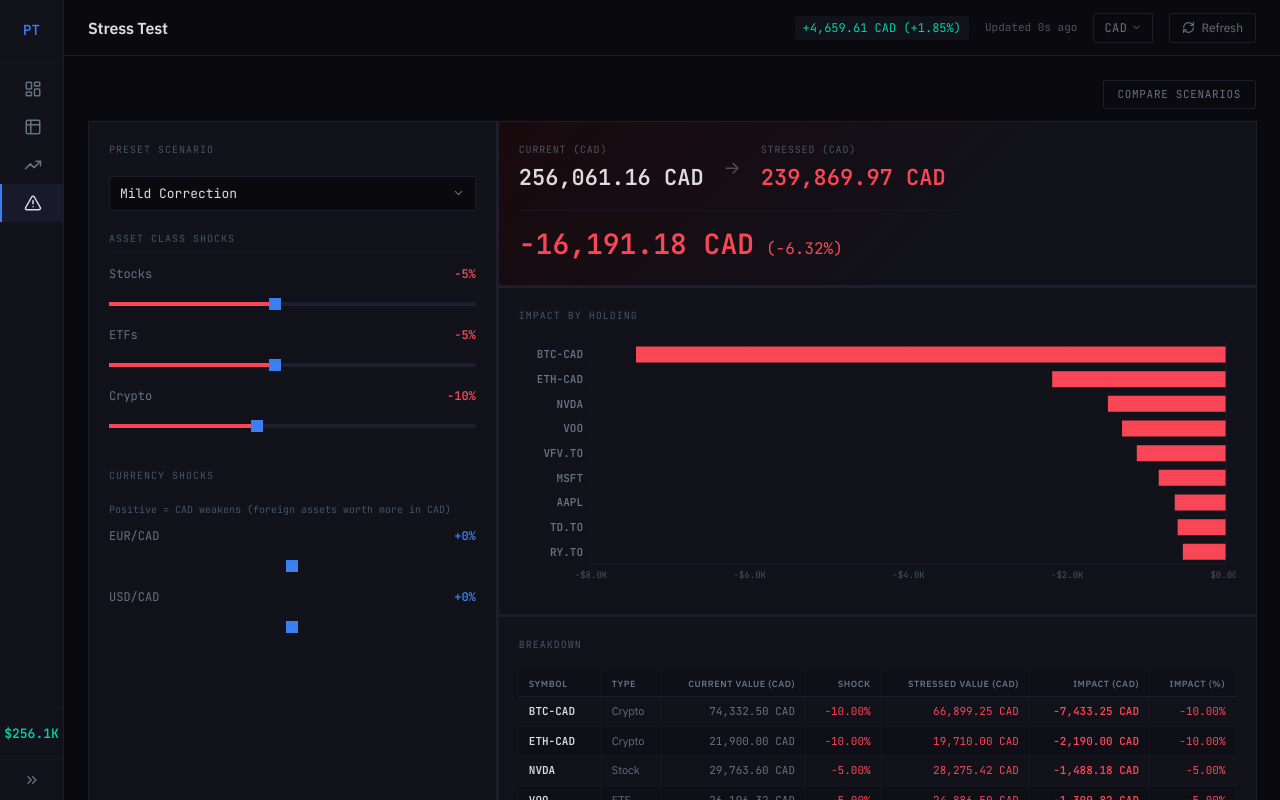
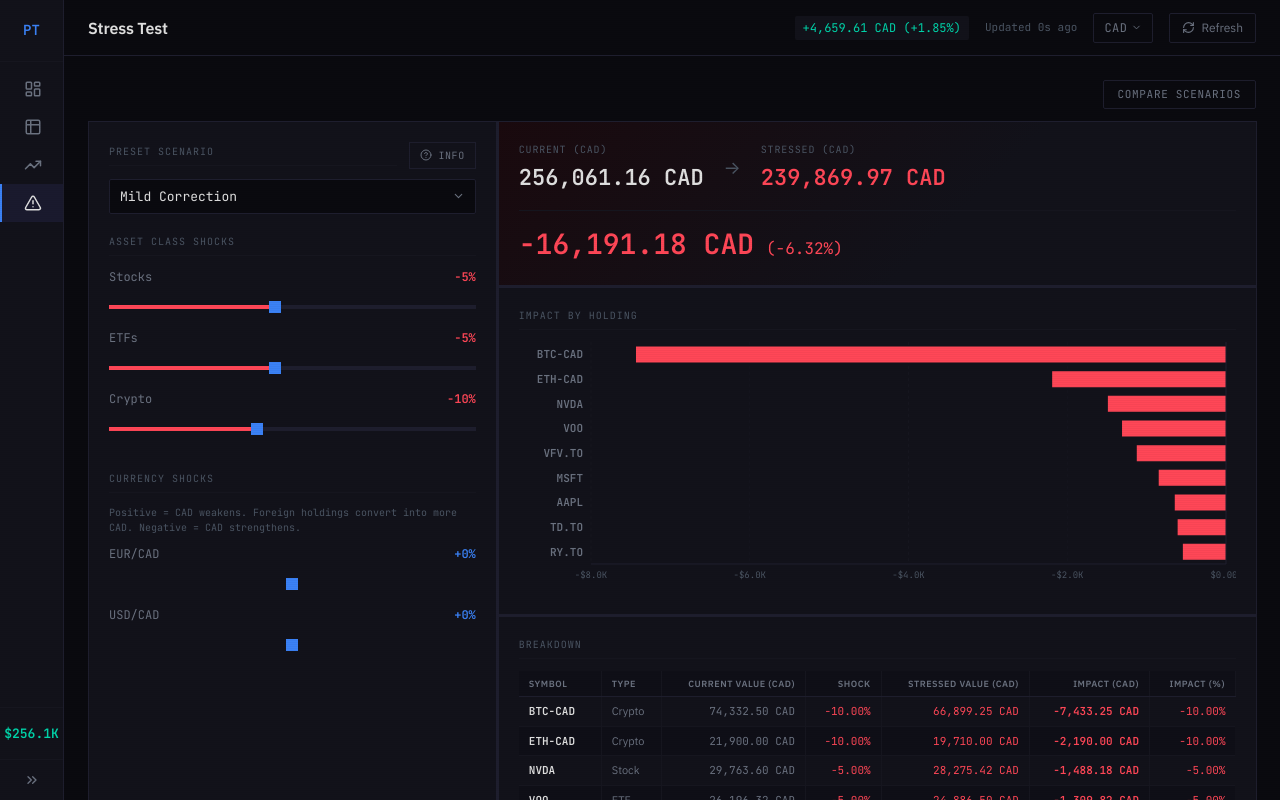
Before and after one commit to GitError/portfolio-tracker, a React (Vite) app: page /stress in a window 1280 px wide. Built offline with nearby package versions, Linux system fonts and the light colour scheme.

Commit message:
feat: add stress scenario info modal

```diff
--- a/src/components/StressTest.tsx
+++ b/src/components/StressTest.tsx
@@ -10,13 +10,20 @@ import {
   Cell,
   ReferenceLine,
 } from 'recharts';
+import { HelpCircle } from 'lucide-react';
 import { usePortfolio } from '../hooks/usePortfolio';
 import { useStressTest } from '../hooks/useStressTest';
-import { createPresetScenarios, fxShockKey, ASSET_TYPE_CONFIG } from '../lib/constants';
+import {
+  createPresetScenarioInfo,
+  createPresetScenarios,
+  fxShockKey,
+  ASSET_TYPE_CONFIG,
+} from '../lib/constants';
 import { formatCurrency, formatPercent, formatCompact } from '../lib/format';
 import { pnlColor } from '../lib/colors';
 import { EmptyState } from './ui/EmptyState';
 import { Select } from './ui/Select';
+import { StressTestInfo } from './StressTestInfo';
 import type { StressScenario } from '../types/portfolio';
 
 // ─── Shock state keyed as the scenario.shocks keys ───────────────────────────
@@ -193,6 +200,7 @@ export function StressTest() {
   const { portfolio, holdings } = usePortfolio();
   const { result, loading, runTest } = useStressTest();
   const baseCurrency = portfolio?.baseCurrency ?? 'CAD';
+  const presetScenarioInfo = useMemo(() => createPresetScenarioInfo(baseCurrency), [baseCurrency]);
   const presetScenarios = useMemo(() => createPresetScenarios(baseCurrency), [baseCurrency]);
   const presetNames = useMemo(
     () => [...presetScenarios.map((s) => s.name), 'Custom'],
@@ -201,7 +209,12 @@ export function StressTest() {
   const [presetName, setPresetName] = useState<string>('Mild Correction');
   const [shocks, setShocks] = useState<ShockMap>(ZERO_SHOCKS);
   const [showComparison, setShowComparison] = useState(false);
+  const [infoOpen, setInfoOpen] = useState(false);
   const debounceRef = useRef<ReturnType<typeof setTimeout> | null>(null);
+  const activePresetInfo = useMemo(
+    () => presetScenarioInfo.find((scenario) => scenario.name === presetName) ?? null,
+    [presetName, presetScenarioInfo]
+  );
 
   // Detect which FX sliders are relevant to held currencies
   const activeFxSliders = useMemo(() => {
@@ -320,7 +333,39 @@ export function StressTest() {
         >
           {/* Preset selector */}
           <div style={{ marginBottom: 20 }}>
-            <div style={SECTION_TITLE}>Preset Scenario</div>
+            <div
+              style={{
+                display: 'flex',
+                alignItems: 'center',
+                justifyContent: 'space-between',
+                gap: 12,
+                marginBottom: 10,
+              }}
+            >
+              <div style={{ ...SECTION_TITLE, flex: 1, marginBottom: 0 }}>Preset Scenario</div>
+              {activePresetInfo && (
+                <button
+                  onClick={() => setInfoOpen(true)}
+                  style={{
+                    display: 'inline-flex',
+                    alignItems: 'center',
+                    gap: 6,
+                    background: 'transparent',
+                    border: '1px solid var(--border-primary)',
+                    color: 'var(--text-secondary)',
+                    padding: '5px 10px',
+                    cursor: 'pointer',
+                    fontFamily: 'var(--font-mono)',
+                    fontSize: 10,
+                    textTransform: 'uppercase',
+                    letterSpacing: '0.06em',
+                  }}
+                >
+                  <HelpCircle size={12} />
+                  Info
+                </button>
+              )}
+            </div>
             <Select
               value={presetName}
               onChange={handlePresetChange}
@@ -353,7 +398,8 @@ export function StressTest() {
                   marginBottom: 10,
                 }}
               >
-                Positive = {baseCurrency} weakens (foreign assets worth more in {baseCurrency})
+                Positive = {baseCurrency} weakens. Foreign holdings convert into more {baseCurrency}
+                . Negative = {baseCurrency} strengthens.
               </div>
               {activeFxSliders.map(({ key, label }) => (
                 <ShockSlider
@@ -729,6 +775,12 @@ export function StressTest() {
         </div>
       </div>
 
+      <StressTestInfo
+        isOpen={infoOpen}
+        scenario={activePresetInfo}
+        onClose={() => setInfoOpen(false)}
+      />
+
       {/* Slider thumb global style injection */}
       <style>{`
         input[type='range']::-webkit-slider-thumb {
--- /dev/null
+++ b/src/components/StressTestInfo.tsx
@@ -0,0 +1,190 @@
+import { useEffect } from 'react';
+import { X } from 'lucide-react';
+import { formatPercent } from '../lib/format';
+import type { StressScenarioInfo } from '../types/portfolio';
+
+interface Props {
+  scenario: StressScenarioInfo | null;
+  isOpen: boolean;
+  onClose: () => void;
+}
+
+const OVERLAY: React.CSSProperties = {
+  position: 'fixed',
+  inset: 0,
+  background: 'rgba(0,0,0,0.6)',
+  backdropFilter: 'blur(4px)',
+  display: 'flex',
+  alignItems: 'center',
+  justifyContent: 'center',
+  zIndex: 1000,
+  padding: 20,
+};
+
+const PANEL: React.CSSProperties = {
+  width: '100%',
+  maxWidth: 560,
+  background: 'var(--bg-surface)',
+  border: '1px solid var(--border-primary)',
+  padding: 24,
+};
+
+export function StressTestInfo({ scenario, isOpen, onClose }: Props) {
+  useEffect(() => {
+    if (!isOpen) return;
+    function onKeyDown(event: KeyboardEvent) {
+      if (event.key === 'Escape') onClose();
+    }
+    window.addEventListener('keydown', onKeyDown);
+    return () => window.removeEventListener('keydown', onKeyDown);
+  }, [isOpen, onClose]);
+
+  if (!isOpen || !scenario) return null;
+
+  return (
+    <div style={OVERLAY} onClick={(event) => event.target === event.currentTarget && onClose()}>
+      <div style={PANEL}>
+        <div
+          style={{
+            display: 'flex',
+            alignItems: 'flex-start',
+            justifyContent: 'space-between',
+            gap: 16,
+            marginBottom: 18,
+          }}
+        >
+          <div>
+            <div
+              style={{
+                fontFamily: 'var(--font-mono)',
+                fontSize: 10,
+                color: 'var(--text-muted)',
+                textTransform: 'uppercase',
+                letterSpacing: '0.08em',
+                marginBottom: 6,
+              }}
+            >
+              Scenario Info
+            </div>
+            <h2
+              style={{
+                margin: 0,
+                fontFamily: 'var(--font-sans)',
+                fontSize: 18,
+                color: 'var(--text-primary)',
+              }}
+            >
+              {scenario.name}
+            </h2>
+          </div>
+          <button
+            onClick={onClose}
+            style={{
+              background: 'transparent',
+              border: '1px solid var(--border-primary)',
+              color: 'var(--text-secondary)',
+              width: 32,
+              height: 32,
+              display: 'grid',
+              placeItems: 'center',
+              cursor: 'pointer',
+            }}
+          >
+            <X size={14} />
+          </button>
+        </div>
+
+        <p
+          style={{
+            margin: 0,
+            color: 'var(--text-secondary)',
+            fontSize: 14,
+            lineHeight: 1.6,
+          }}
+        >
+          {scenario.description}
+        </p>
+
+        <div style={{ marginTop: 18 }}>
+          <div
+            style={{
+              fontFamily: 'var(--font-mono)',
+              fontSize: 10,
+              color: 'var(--text-muted)',
+              textTransform: 'uppercase',
+              letterSpacing: '0.08em',
+              marginBottom: 8,
+            }}
+          >
+            Shock Breakdown
+          </div>
+          <div
+            style={{
+              display: 'grid',
+              gridTemplateColumns: 'repeat(2, minmax(0, 1fr))',
+              gap: 8,
+            }}
+          >
+            {Object.entries(scenario.shocks).map(([key, value]) => (
+              <div
+                key={key}
+                style={{
+                  border: '1px solid var(--border-subtle)',
+                  padding: '10px 12px',
+                  background: 'var(--bg-surface-alt)',
+                }}
+              >
+                <div
+                  style={{
+                    fontFamily: 'var(--font-mono)',
+                    fontSize: 10,
+                    color: 'var(--text-muted)',
+                    textTransform: 'uppercase',
+                    letterSpacing: '0.06em',
+                    marginBottom: 4,
+                  }}
+                >
+                  {key.replace(/_/g, '/')}
+                </div>
+                <div
+                  style={{
+                    fontFamily: 'var(--font-mono)',
+                    fontSize: 14,
+                    color: value >= 0 ? 'var(--color-gain)' : 'var(--color-loss)',
+                    fontWeight: 700,
+                  }}
+                >
+                  {formatPercent(value * 100)}
+                </div>
+              </div>
+            ))}
+          </div>
+        </div>
+
+        <div style={{ marginTop: 18 }}>
+          <div
+            style={{
+              fontFamily: 'var(--font-mono)',
+              fontSize: 10,
+              color: 'var(--text-muted)',
+              textTransform: 'uppercase',
+              letterSpacing: '0.08em',
+              marginBottom: 6,
+            }}
+          >
+            Historical Parallel
+          </div>
+          <div
+            style={{
+              color: 'var(--text-primary)',
+              fontSize: 13,
+              fontFamily: 'var(--font-mono)',
+            }}
+          >
+            {scenario.historicalParallel}
+          </div>
+        </div>
+      </div>
+    </div>
+  );
+}
--- a/src/lib/constants.ts
+++ b/src/lib/constants.ts
@@ -1,10 +1,10 @@
-import type { AccountType, StressScenario } from '../types/portfolio';
+import type { AccountType, StressScenario, StressScenarioInfo } from '../types/portfolio';
 
 export function fxShockKey(currency: string, baseCurrency: string): string {
   return `fx_${currency.toLowerCase()}_${baseCurrency.toLowerCase()}`;
 }
 
-export function createPresetScenarios(baseCurrency: string): StressScenario[] {
+export function createPresetScenarioInfo(baseCurrency: string): StressScenarioInfo[] {
   const addFxShock = (shocks: Record<string, number>, currency: string, value: number) => {
     if (currency.toUpperCase() !== baseCurrency.toUpperCase()) {
       shocks[fxShockKey(currency, baseCurrency)] = value;
@@ -26,24 +26,42 @@ export function createPresetScenarios(baseCurrency: string): StressScenario[] {
     {
       name: 'Mild Correction',
       shocks: { stock: -0.05, etf: -0.05, crypto: -0.1 },
+      description:
+        'Models a routine pullback where equities fall modestly and crypto drops harder because of higher volatility.',
+      historicalParallel: 'Q4 2018, Sep 2020',
     },
     {
       name: 'Bear Market',
       shocks: bearMarket,
+      description:
+        'Models a prolonged risk-off drawdown with large equity losses and a flight toward safety assets.',
+      historicalParallel: '2008 GFC, 2022 rate hiking cycle',
     },
     {
       name: 'Crypto Winter',
       shocks: { crypto: -0.5 },
+      description:
+        'Models a crypto-specific collapse where digital assets reprice sharply while traditional assets stay relatively stable.',
+      historicalParallel: '2018 crypto winter, May 2022 Terra/Luna collapse',
     },
     {
       name: 'Base Currency Drop',
       shocks: baseCurrencyDrop,
+      description: `Models a sharp drop in ${baseCurrency} versus major currencies, increasing the local value of foreign holdings.`,
+      historicalParallel: '2015 oil shock and CAD weakness',
     },
     {
       name: 'Stagflation',
       shocks: stagflation,
+      description:
+        'Models inflation staying high while growth weakens, pulling down risk assets while the local currency also softens.',
+      historicalParallel: '1970s stagflation, partial parallel in 2022',
     },
   ];
+}
+
+export function createPresetScenarios(baseCurrency: string): StressScenario[] {
+  return createPresetScenarioInfo(baseCurrency).map(({ name, shocks }) => ({ name, shocks }));
 }
 
 export const ASSET_TYPE_CONFIG = {
--- a/src/types/portfolio.ts
+++ b/src/types/portfolio.ts
@@ -74,6 +74,11 @@ export interface StressScenario {
   shocks: Record<string, number>; // keys: "stock"|"etf"|"crypto"|"fx_usd_cad"|"fx_cad_usd" etc, values: decimal (-0.10 = -10%)
 }
 
+export interface StressScenarioInfo extends StressScenario {
+  description: string;
+  historicalParallel: string;
+}
+
 export interface StressHoldingResult {
   holdingId: string;
   symbol: string;
```
